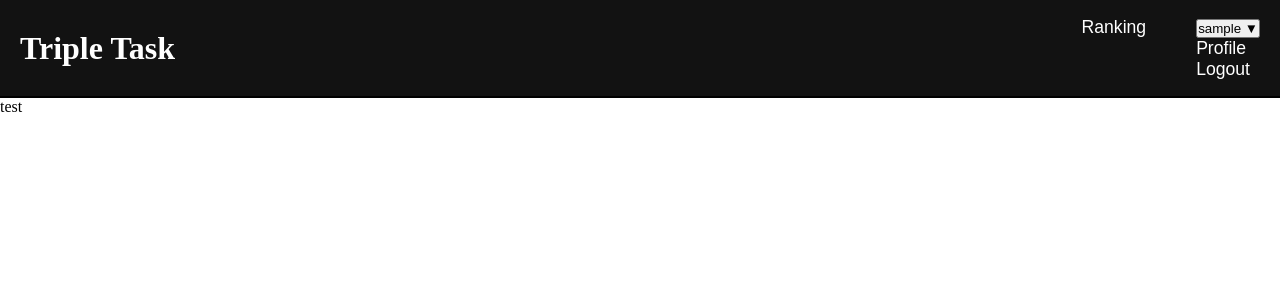
After one commit to Hernandez-Marcos/Triple-task, a Django app: page /accounts/profile/ in a window 1280 px wide. The commit adds this page. Shown: the top 300 px of the page. Run offline with Django 5.2, Linux system fonts and the light colour scheme; the visitor is signed in with stand-in values (Sample User, id 1).

Commit message:
add profile html, url and view. Add profile to navbar.

```diff
--- /dev/null
+++ b/accounts/templates/accounts/profile.html
@@ -0,0 +1,11 @@
+{% extends 'main.html' %}
+
+{% load static %}
+
+{% block extra_css %}
+<link rel="stylesheet" href="">
+{% endblock extra_css %}
+
+{% block content %}
+test
+{% endblock content %}
--- a/accounts/urls.py
+++ b/accounts/urls.py
@@ -7,5 +7,6 @@ app_name = "accounts"
 urlpatterns = [
     path("login/", LoginView.as_view(template_name="accounts/login.html"), name="login"),
     path("logout/", LogoutView.as_view(), name="logout"),
-    path("register/", views.registerAccount, name="register")
+    path("register/", views.registerAccount, name="register"),
+    path("profile/", views.profile, name="profile")
 ]
--- a/accounts/views.py
+++ b/accounts/views.py
@@ -1,5 +1,6 @@
 from django.shortcuts import render, redirect
 from .forms import CustomUserCreationForm
+from django.contrib.auth.decorators import login_required
 
 # Create your views here.
 
@@ -12,3 +13,7 @@ def registerAccount(request):
     if request.method == "GET":
         form = CustomUserCreationForm()
     return render(request, "accounts/register.html", {"form": form})
+
+@login_required
+def profile(request):
+    return render(request, "accounts/profile.html")
--- a/static/styles/main.css
+++ b/static/styles/main.css
@@ -37,7 +37,7 @@ h1 {
     font-size: 1.1rem;
 }
 
-#logout-button:hover {
+#logout-button:hover, .navbar a:hover {
     cursor: pointer;
     box-shadow: 0 0 30px rgba(255,242,0,0.3);
     background-color: #ffd90020;
--- a/templates/main.html
+++ b/templates/main.html
@@ -17,10 +17,17 @@
         <div class="navbar">
             <a href="{% url 'ranking' %}">Ranking</a>
             {% if request.user.is_authenticated %}
-                <form action="{% url 'accounts:logout' %}" method="POST">
-                    {% csrf_token %}
-                    <button type="submit" id="logout-button">Logout</button>
-                </form>
+                <div class="dropdown">
+                    <button>{{request.user}} ▼</button>
+                    <div class="menu">
+                        <a href="{% url 'accounts:profile' %}">Profile</a>
+
+                        <form action="{% url 'accounts:logout' %}" method="POST">
+                            {% csrf_token %}
+                            <button type="submit" id="logout-button">Logout</button>
+                        </form>
+                    </div>
+                </div>
             {% endif %}
         </div>
 
```
